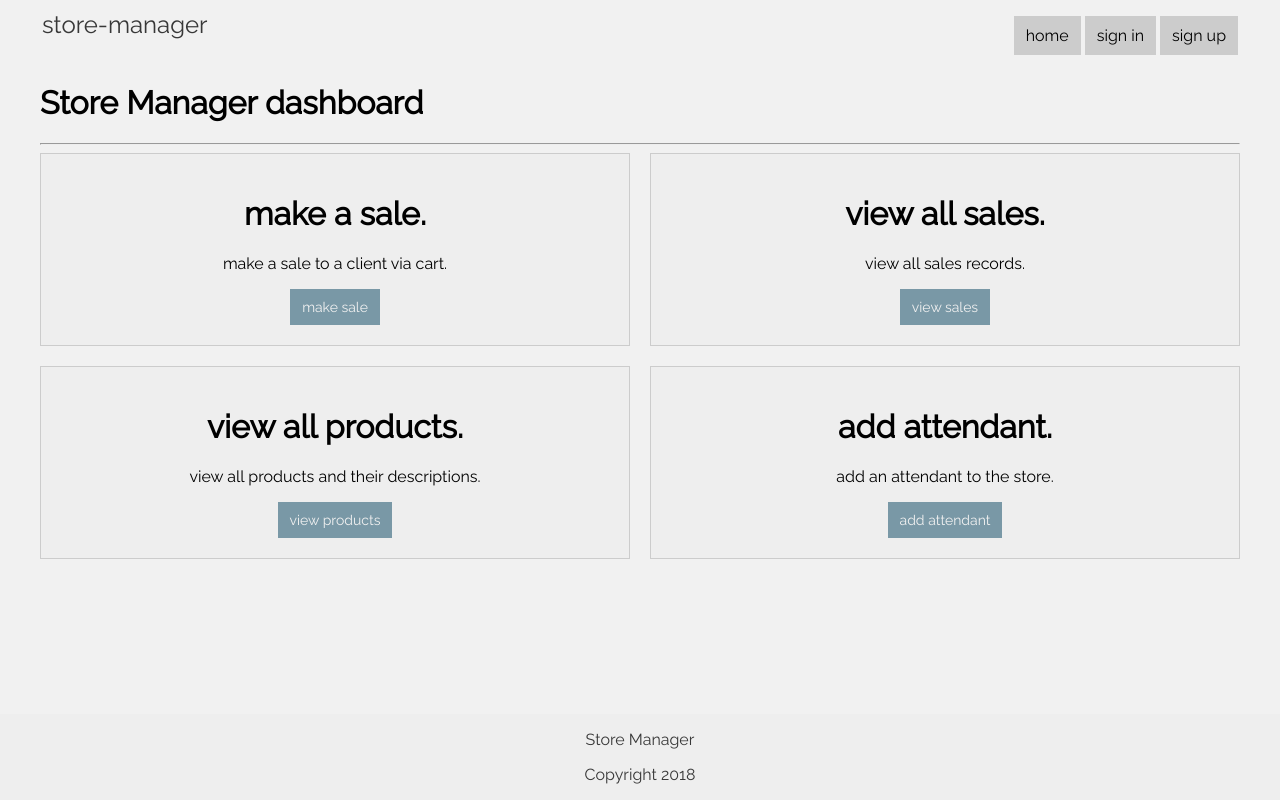
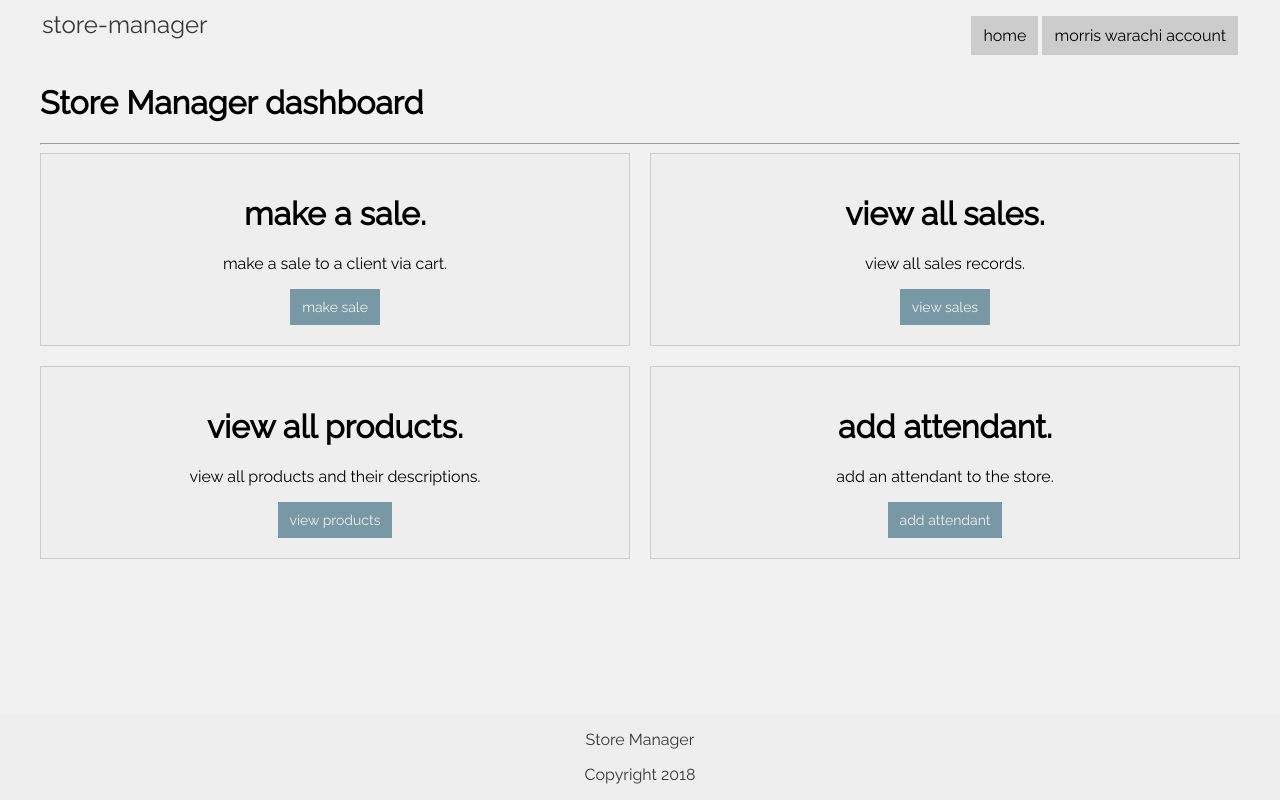
Before and after one commit to bryyoz/store-manager-ui, a plain HTML site: page dashboard.html in a window 1280 px wide. Drawn offline with Linux system fonts and the light colour scheme.

Commit message:
[Bug #161113381] :bug: fix navbar on dashboard page

```diff
--- a/dashboard.html
+++ b/dashboard.html
@@ -17,8 +17,7 @@
             <nav>
                 <ul class="nav">
                     <li><a href="/index.html">home</a></li>
-                    <li><a href="/login.html">sign in</a></li>
-                    <li><a href="/register.html">sign up</a></li>
+                    <li><a href="/profile.html">morris warachi account</a></li>
                 </ul>
             </nav>
         </div>
```
